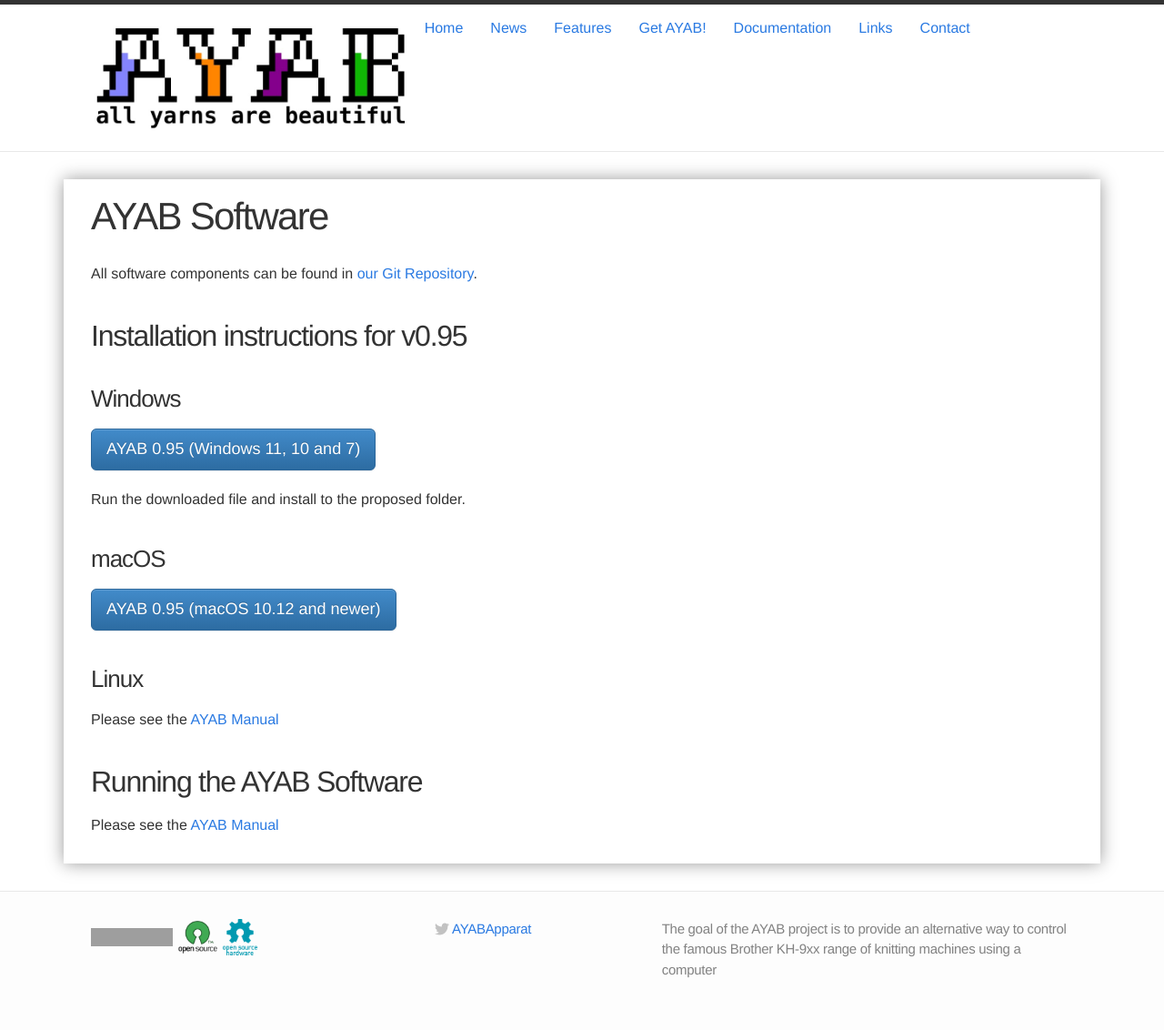
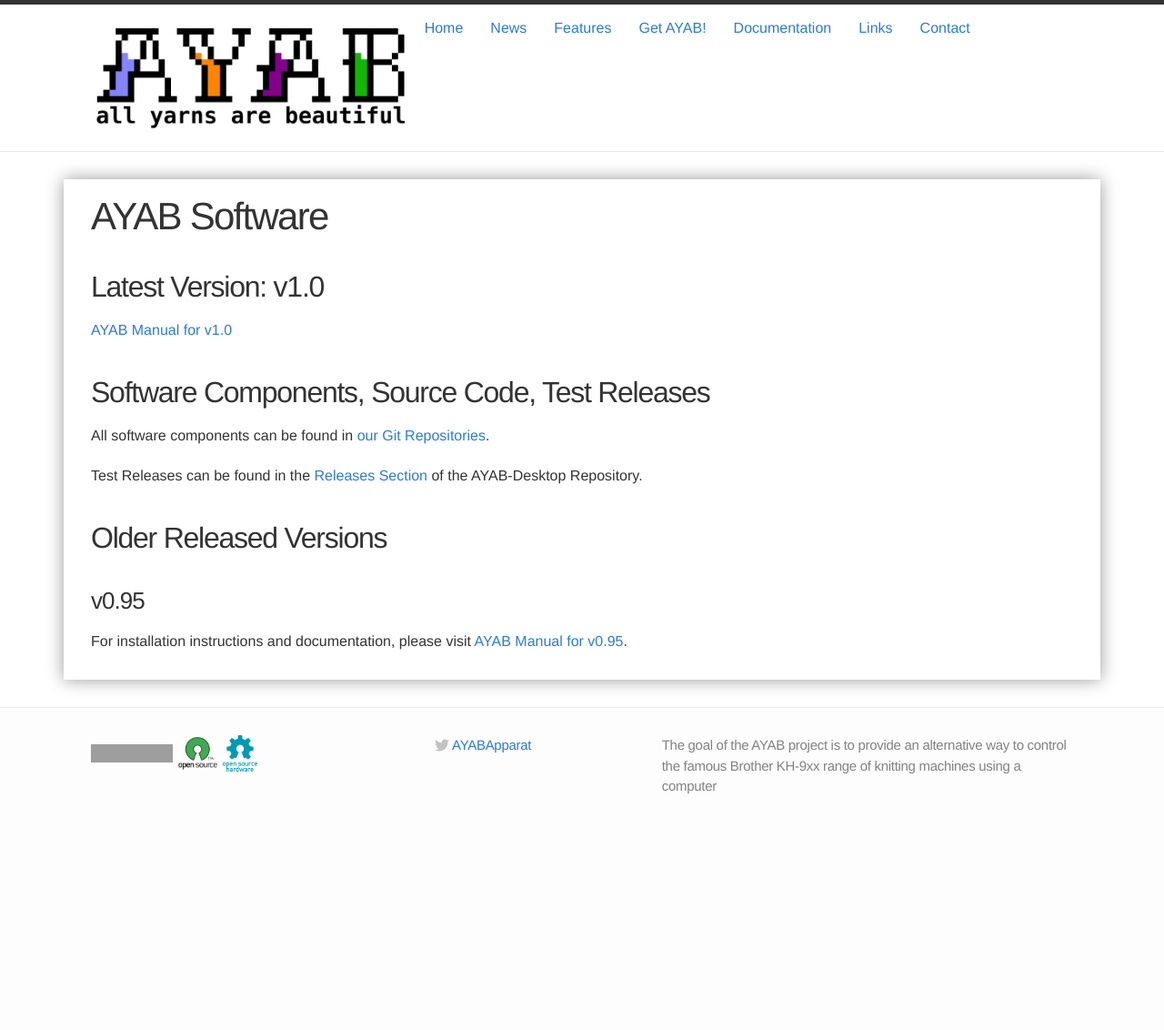
Before and after one commit to AllYarnsAreBeautiful/allyarnsarebeautiful.github.io, a Jekyll site: the page built from ayab-software.md, in a window 1280 px wide. Shown: the whole page at 91% size. Built offline with Jekyll 4.4.1, drawn with Linux system fonts in a browser that asks for light colours; after the commit the page ends 931 px from its top, so only the background shows below that; grey boxes are pictures that could not be loaded.

Commit message:
Insert Link to v1.0 documentation

```diff
--- a/ayab-software.md
+++ b/ayab-software.md
@@ -4,25 +4,18 @@ title: AYAB Software
 permalink: /ayab-software/
 ---
 
-All software components can be found in [our Git Repository](https://github.com/AllYarnsAreBeautiful/ayab-desktop).
+## Latest Version: v1.0
 
+[AYAB Manual for v1.0](https://manual.ayab-knitting.com/1.0/installation/software/)
 
-## Installation instructions for v0.95
+## Software Components, Source Code, Test Releases
 
-### Windows
+All software components can be found in [our Git Repositories](https://github.com/AllYarnsAreBeautiful).
 
-<p><a href="https://github.com/AllYarnsAreBeautiful/ayab-desktop/releases/download/v0.95/AYAB-Win10-v0.95-Setup.exe" target="\_blank"><button type="button" class="btn btn-lg btn-primary">AYAB 0.95 (Windows 11, 10 and 7)</button></a></p>
+Test Releases can be found in the [Releases Section](https://github.com/AllYarnsAreBeautiful/ayab-desktop/releases) of the AYAB-Desktop Repository.
 
-Run the downloaded file and install to the proposed folder.
+## Older Released Versions
 
-### macOS
+### v0.95
 
-<p><a href="https://github.com/AllYarnsAreBeautiful/ayab-desktop/releases/download/v0.95/AYAB-v0.95.dmg" target="_blank"><button type="button" class="btn btn-lg btn-primary">AYAB 0.95 (macOS 10.12 and newer)</button></a></p>
-
-### Linux
-
-Please see the [AYAB Manual](https://manual.ayab-knitting.com)
-
-## Running the AYAB Software
-
-Please see the [AYAB Manual](https://manual.ayab-knitting.com)
+For installation instructions and documentation, please visit [AYAB Manual for v0.95](https://manual.ayab-knitting.com/0.95/installation/software/).
```
